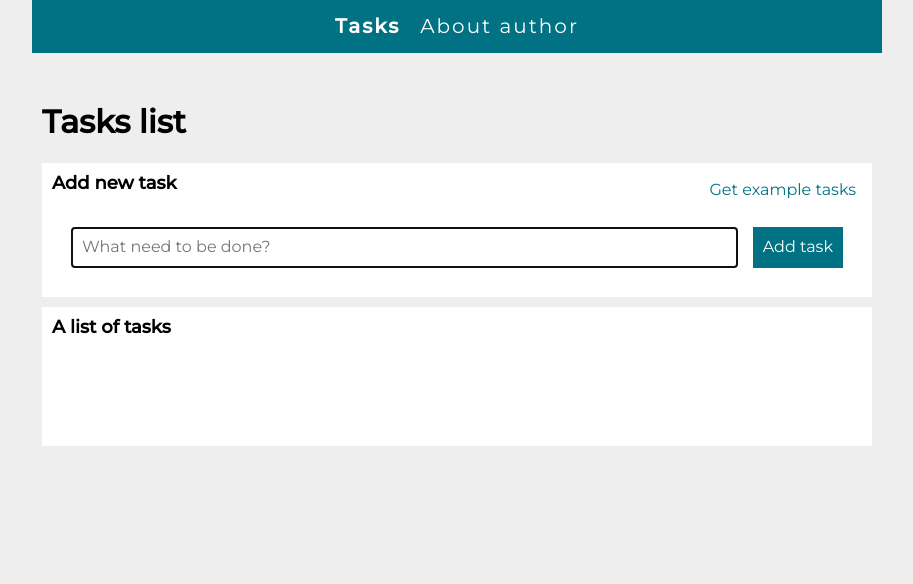
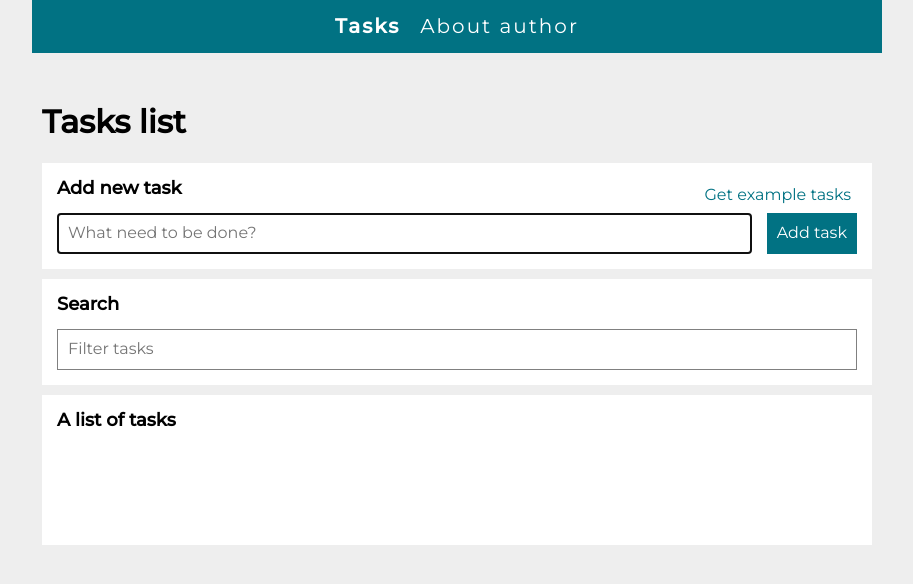
Before and after one commit to MirekSobota/to-do-list-react, a React (Create React App) app: page /#/tasks in a window 1280 px wide. Shown: the top 584 px of the page, without its empty margins (183-1096 px from the left). Built offline with nearby package versions, Linux system fonts and the light colour scheme.

Commit message:
Added filter tasks in to the project

```diff
--- a/src/common/Section/styled.js
+++ b/src/common/Section/styled.js
@@ -3,7 +3,7 @@
 export const Content = styled.section`
   margin-top: 10px;
   background: ${({ theme }) => theme.color.white};
-  padding: 10px;
+  padding: 15px;
 `;
 
 export const SectionContainer = styled.div`
--- /dev/null
+++ b/src/features/tasks/Input/index.js
@@ -0,0 +1,12 @@
+import styled from "styled-components";
+
+export default styled.input`
+  padding: 10px;
+  background: ${({ theme }) => theme.color.white};
+  font-weight: 400;
+  border: solid 1px grey;
+
+  @media (max-width: ${({ theme }) => theme.breakpoints.mobile}px) {
+    grid-column: span 3;
+  }
+`;
--- a/src/features/tasks/TaskPage/index.js
+++ b/src/features/tasks/TaskPage/index.js
@@ -18,8 +18,8 @@
           <>
             <strong>Taksk status:</strong>
             {task.done
-              ? "  Task has been completed 👍🏻"
-              : "  Task has not been completed 👎🏻"}
+              ? "  Task has been completed ✔"
+              : "  Task has not been completed ✖"}
           </>
         }
       />
--- a/src/features/tasks/TasksPage/Form/index.js
+++ b/src/features/tasks/TasksPage/Form/index.js
@@ -2,8 +2,9 @@
 import { useDispatch } from "react-redux";
 import { nanoid } from "@reduxjs/toolkit/dist";
 
-import { FormContent, Input, Button } from "./styled";
+import { FormContent, Button } from "./styled";
 import { addTask } from "../../taskSlice";
+import Input from "../../Input";
 
 const Form = () => {
   const [newTaskContent, setNewTaskContent] = useState("");
--- a/src/features/tasks/TasksPage/Form/styled.js
+++ b/src/features/tasks/TasksPage/Form/styled.js
@@ -2,7 +2,6 @@
 
 export const FormContent = styled.form`
   font-weight: 100;
-  padding: 19px;
   background: ${({ theme }) => theme.color.white};
   display: grid;
   grid-template-columns: 1fr auto;
@@ -11,17 +10,6 @@
   @media (max-width: ${({ theme }) => theme.breakpoints.mobile}px) {
     grid-template-columns: 1fr;
     grid-row-gap: 15px;
-  }
-`;
-
-export const Input = styled.input`
-  padding: 10px;
-  background: ${({ theme }) => theme.color.white};
-  font-weight: 400;
-  border: solid 1px grey;
-
-  @media (max-width: ${({ theme }) => theme.breakpoints.mobile}px) {
-    grid-column: span 3;
   }
 `;
 
--- /dev/null
+++ b/src/features/tasks/TasksPage/Search/index.js
@@ -0,0 +1,34 @@
+import { useLocation, useHistory } from "react-router-dom";
+
+import Input from "../../Input";
+import { Wrapper } from "./styled";
+import { searchQueryParamName } from "../searchQueryParamName";
+
+const Search = () => {
+  const history = useHistory();
+  const location = useLocation();
+  const query = new URLSearchParams(location.search).get(searchQueryParamName);
+
+  const onInputChange = ({ target }) => {
+    const searchParams = new URLSearchParams(location.search);
+    if (target.value.trim() === "") {
+      searchParams.delete(searchQueryParamName);
+    } else {
+      searchParams.set(searchQueryParamName, target.value);
+    }
+
+    history.push(`${location.pathname}?${searchParams.toString()}`);
+  };
+
+  return (
+    <Wrapper>
+      <Input
+        placeholder="Filter tasks"
+        value={query || ""}
+        onChange={onInputChange}
+      ></Input>
+    </Wrapper>
+  );
+};
+
+export { Search };
--- /dev/null
+++ b/src/features/tasks/TasksPage/Search/styled.js
@@ -0,0 +1,8 @@
+import styled from "styled-components";
+
+const Wrapper = styled.div`
+display: grid;
+grid-template-columns: 1fr;
+`;
+
+export {Wrapper};
--- a/src/features/tasks/TasksPage/TaskList/index.js
+++ b/src/features/tasks/TasksPage/TaskList/index.js
@@ -1,6 +1,7 @@
 import { useDispatch, useSelector } from "react-redux";
-import { Link } from "react-router-dom";
+import { Link, useLocation } from "react-router-dom";
 
+import { searchQueryParamName } from "../searchQueryParamName";
 import {
   List,
   Item,
@@ -9,15 +10,18 @@
   RemoveTaskButton,
 } from "./styled";
 import {
-  selectTasks,
   toggleTaskDone,
   removeTask,
   selectHideDone,
+  selectTasksByQuery,
 } from "../../taskSlice";
 
 const TaskList = () => {
+  const location = useLocation();
+  const query = new URLSearchParams(location.search).get(searchQueryParamName);
+
   const hideDone = useSelector(selectHideDone);
-  const tasks = useSelector(selectTasks);
+  const tasks = useSelector((state) => selectTasksByQuery(state, query));
   const dispatch = useDispatch();
   return (
     <List>
--- a/src/features/tasks/TasksPage/index.js
+++ b/src/features/tasks/TasksPage/index.js
@@ -5,6 +5,7 @@
 import { Section } from "../../../common/Section";
 import { Header } from "../../../common/Header";
 import { Container } from "../../../common/Container/styled";
+import { Search } from "./Search";
 
 function TasksPage() {
   return (
@@ -15,6 +16,9 @@
         body={<Form />}
         extraHeaderContent={<ExampleTasksButton />}
       />
+
+      <Section title="Search" body={<Search />} />
+
       <Section
         title="A list of tasks"
         extraHeaderContent={<Buttons />}
--- /dev/null
+++ b/src/features/tasks/TasksPage/searchQueryParamName.js
@@ -0,0 +1,3 @@
+const searchQueryParamName = "search";
+
+export { searchQueryParamName };
--- a/src/features/tasks/taskSlice.js
+++ b/src/features/tasks/taskSlice.js
@@ -76,4 +76,16 @@
 export const getTaskById = (state, taskId) =>
   selectTasks(state).find(({ id }) => id === taskId);
 
+export const selectTasksByQuery = (state, query) => {
+  const tasks = selectTasks(state);
+
+  if (!query || query.trim() === "") {
+    return tasks;
+  }
+
+  return tasks.filter(({ content }) =>
+    content.toUpperCase().includes(query.trim().toUpperCase())
+  );
+};
+
 export default tasksSLice.reducer;
```
